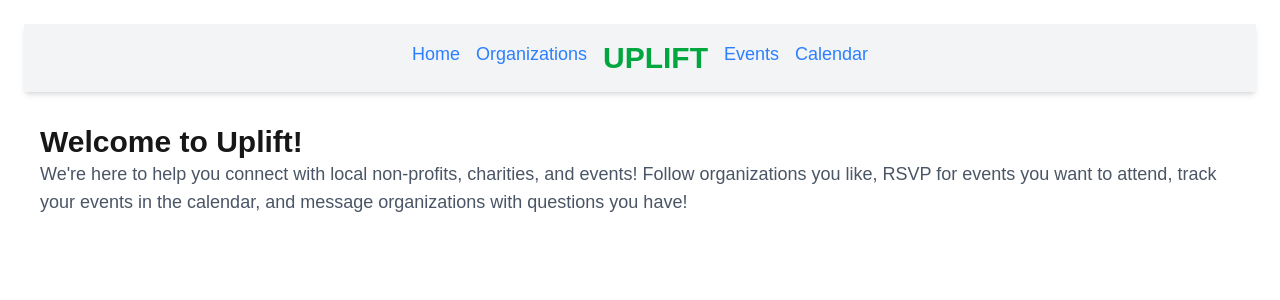
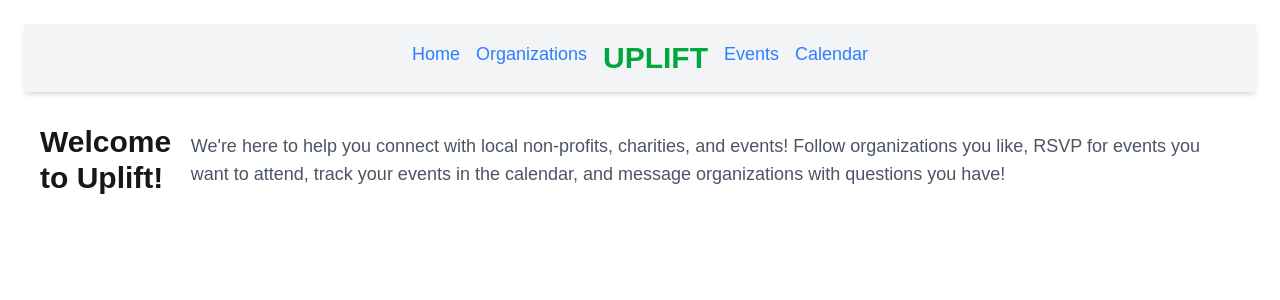
Before and after one commit to scottshields0/UpliftApp, a Next.js app in the folder upliftapp/: page / in a window 1280 px wide. Shown: the top 300 px of the page. Built offline with nearby package versions, Linux system fonts and the light colour scheme.

Commit message:
Main page edits

```diff
--- a/upliftapp/src/app/page.tsx
+++ b/upliftapp/src/app/page.tsx
@@ -1,6 +1,6 @@
 export default function Home() {
   return (
-    <div className="p-4">
+    <div className="p-4 flex justify-center items-center">
       <h1 className="text-3xl font-bold">Welcome to Uplift!</h1>
       <p className="text-lg text-gray-600">
         We're here to help you connect with local non-profits, charities, and events!
```
